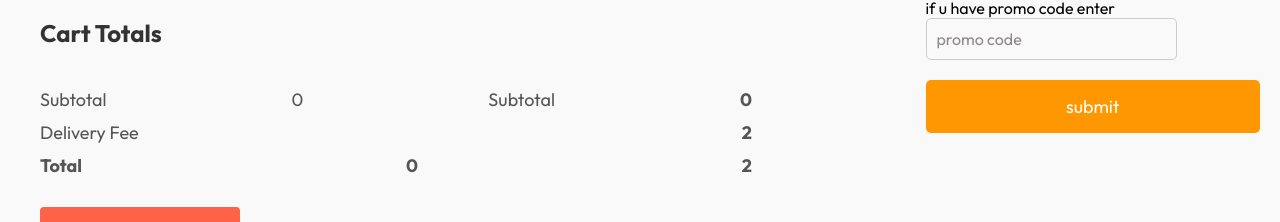
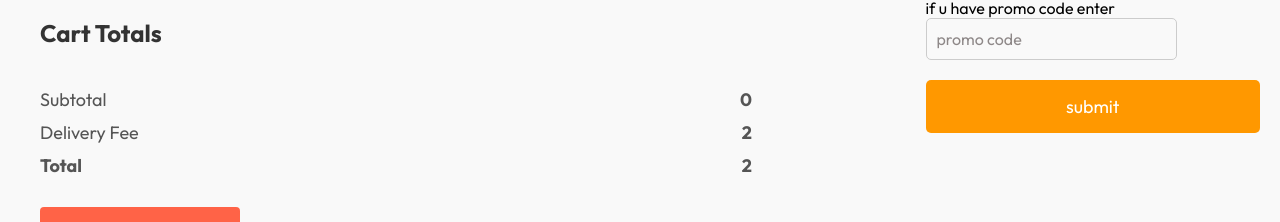
Before and after one commit to NIVASH-P/Food-Delivery-App, a React (Create React App) app in the folder FrontEnd/swigz/: page /basket_icon in a window 1280 px wide. Shown: the part 284-506 px from the top of the page. Built offline with nearby package versions, Linux system fonts and the light colour scheme.

Commit message:
modified:

```diff
--- a/FrontEnd/swigz/src/components/pages/Cart/Cart.jsx
+++ b/FrontEnd/swigz/src/components/pages/Cart/Cart.jsx
@@ -2,7 +2,6 @@ import React, { useContext } from 'react';
 import './cart.css'
 import { StoreContext } from '../../Exploremenu/context'
 export const Cart = () => {
-// const {cartItems,food_list, removeFromCart} = useContext(StoreContext);
 const {cartItems,food_list, removeFromCart,getTotalcard} = useContext(StoreContext);
 return (
 <div className='cart'>
@@ -40,7 +39,6 @@ return (
   <h2>Cart Totals</h2>
   <div>
   <div className="cart-total-details">
-<p>Subtotal</p> <p>{0}</p>
   <p>Subtotal</p> <p>{getTotalcard()}</p>
   </div>
   <div className="cart-total-details">
@@ -49,7 +47,6 @@ return (
   </div>
   <div className="cart-total-details">
   <b>Total</b>
-<b>{0}</b>
   <b>{getTotalcard()+2}</b>
   </div>
   </div>
```
Lines whose indentation alone changed are shown as unchanged.
